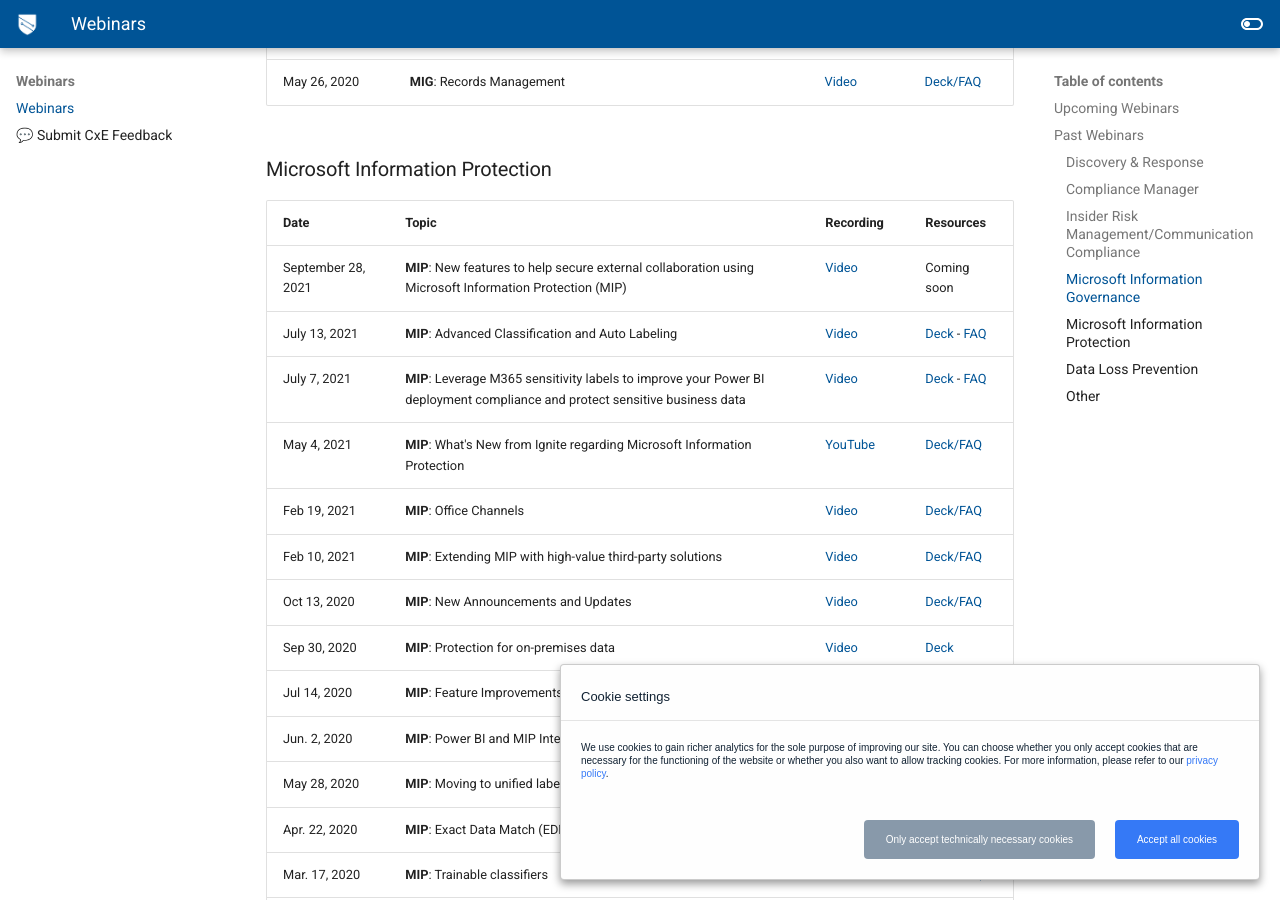
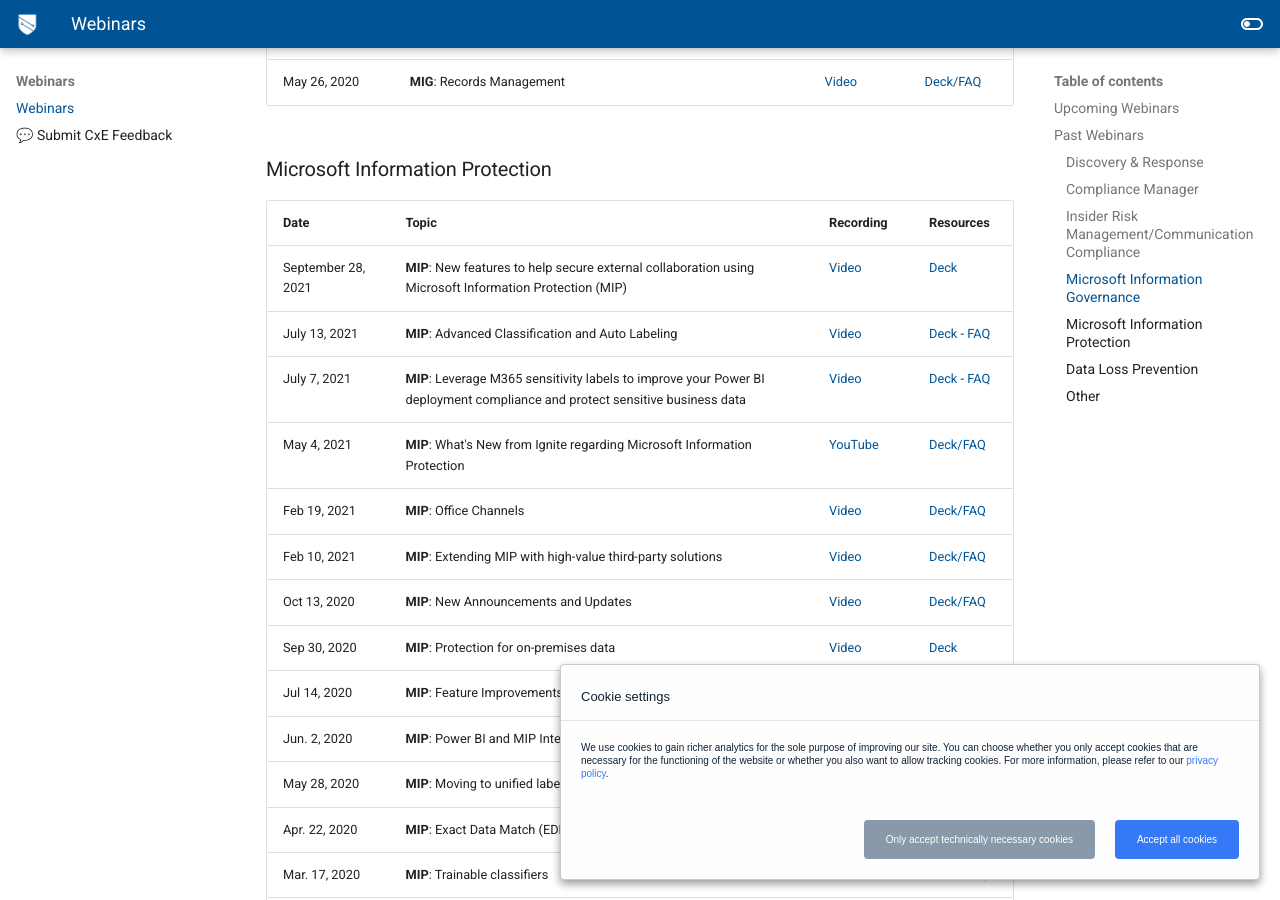
Before and after one commit to microsoft/ComplianceCxE, an MkDocs documentation site: the page built from docs/webinars.md, in a window 1280 px wide and 900 px high, scrolled down 2358 px. Built offline with MkDocs 1.6.1 and Material for MkDocs 9.7.7, drawn with Linux system fonts in a browser that asks for light colours; comment, search, counter and statistics services are not loaded.

Commit message:
link 9-28 deck

```diff
--- a/docs/webinars.md
+++ b/docs/webinars.md
@@ -66,7 +66,7 @@
 
 |Date|Topic|Recording|Resources|
 |---|---|---|---|
-|September 28, 2021|**MIP**: New features to help secure external collaboration using Microsoft Information Protection (MIP)| [Video](https://mipc.eventbuilder.com/event/49793) | Coming soon |
+|September 28, 2021|**MIP**: New features to help secure external collaboration using Microsoft Information Protection (MIP)| [Video](https://mipc.eventbuilder.com/event/49793) | [Deck](resources\files\MIP External Collaboration.pdf) |
 |July 13, 2021|**MIP**: Advanced Classification and Auto Labeling| [Video](https://mipc.eventbuilder.com/event/45701) | [Deck](resources\files\Webinar Advanced Classification and Auto Labeling July 13 2021.pdf) - [FAQ](resources\files\July 7 FAQ.pdf) |
 |July 7, 2021|**MIP**: Leverage M365 sensitivity labels to improve your Power BI deployment compliance and protect sensitive business data| [Video](https://mipc.eventbuilder.com/event/47133) | [Deck](resources\files\MIP - Sensitivity Label in PBI.pdf) - [FAQ](resources\files\July 7 FAQ.pdf) |
 |May 4, 2021|**MIP**: What's New from Ignite regarding Microsoft Information Protection|[YouTube](https://www.youtube.com/watch?v=TjtYhGfHHok&feature=youtu.be)|[Deck/FAQ](https://techcommunity.microsoft.com/t5/security-compliance-identity/what-s-new-from-ignite-regarding-microsoft-information/ba-p/2351825)|
```
